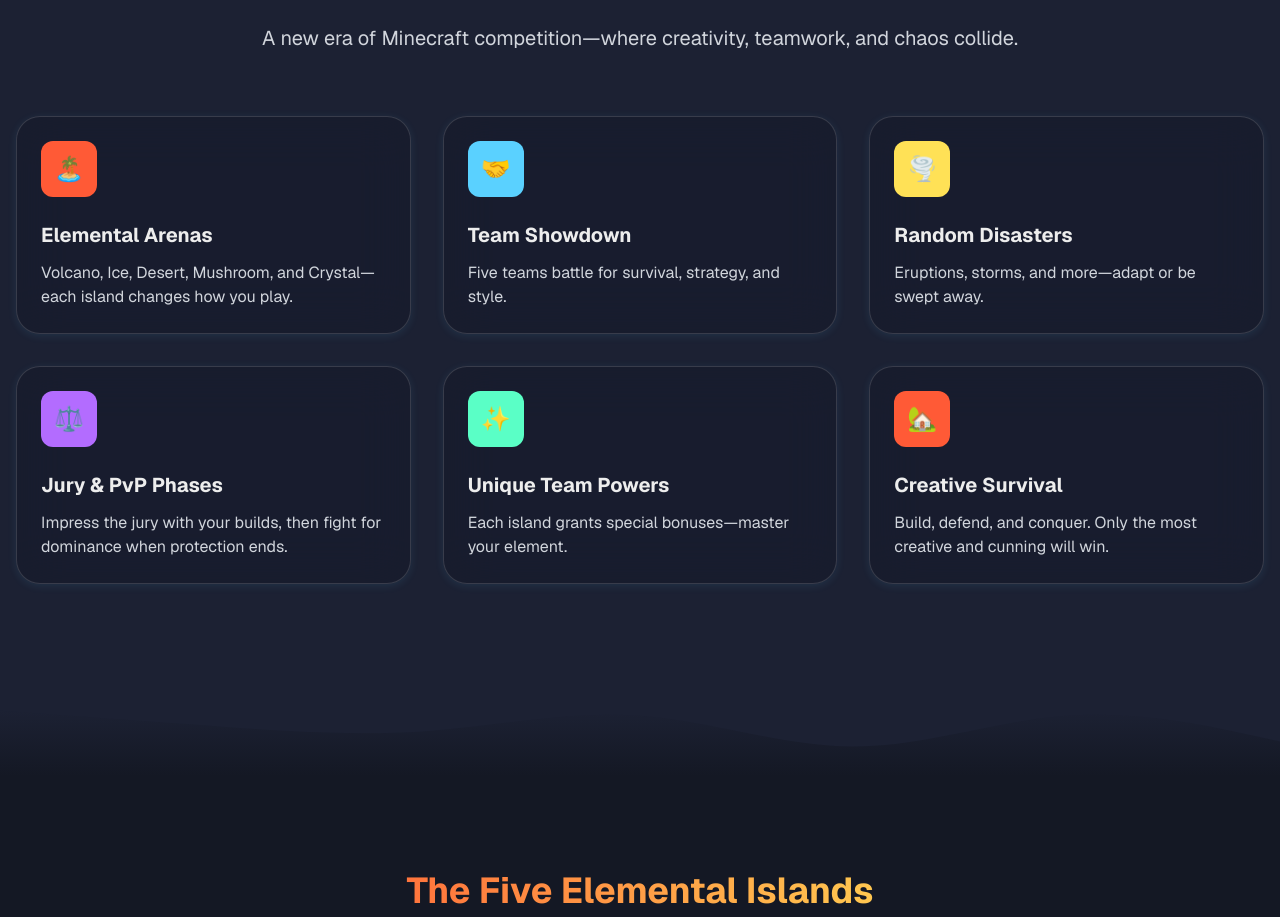
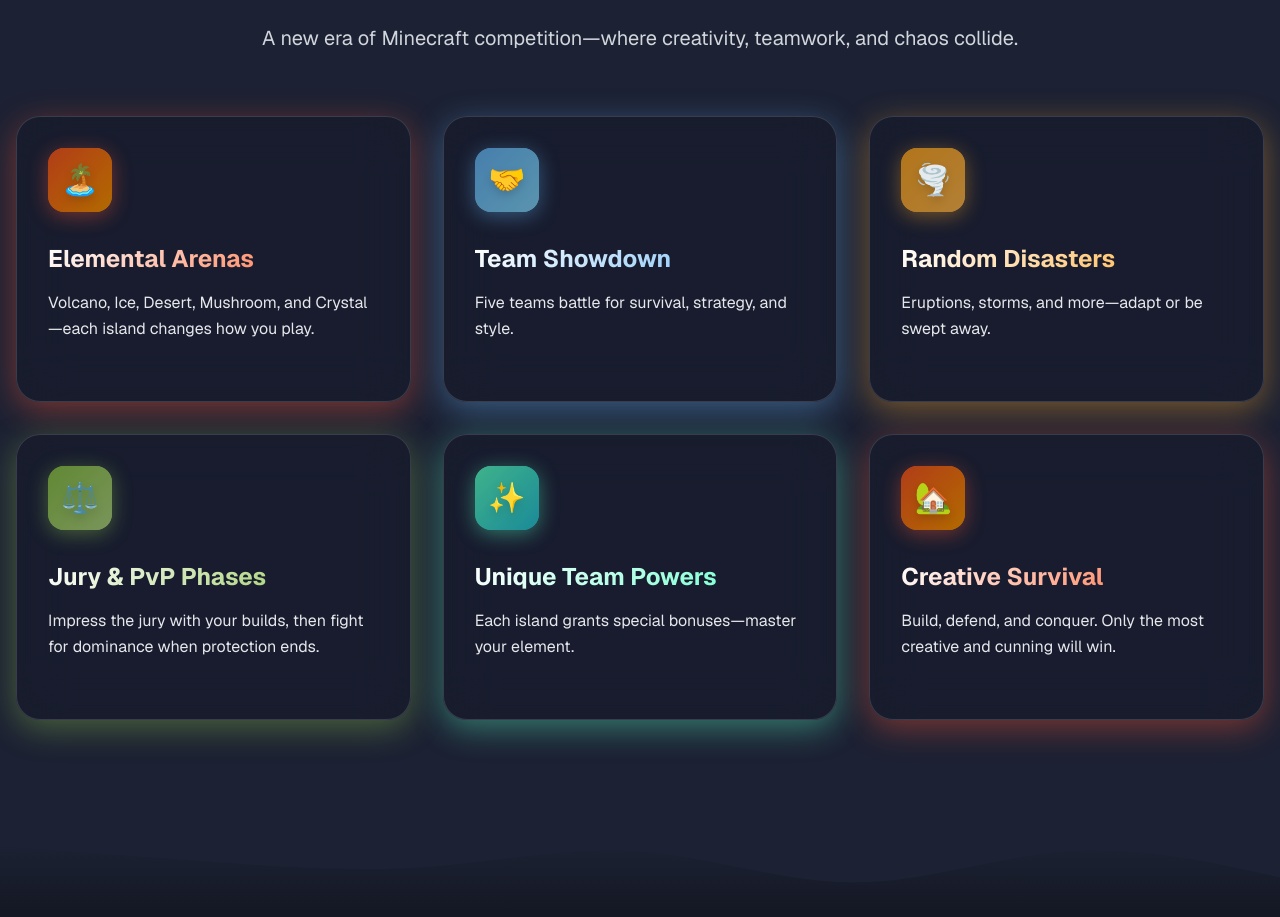
Before and after one commit to no-felix/stormbound-isles-nextjs, a Next.js app: page / in a window 1280 px wide. Shown: the part 1031-1948 px from the top of the page. Built offline with nearby package versions, Linux system fonts and the light colour scheme.

Commit message:
feat: redesign feature cards with elemental theming
- Add element-specific styling and hover effects
- Improve text readability and icon visibility
- Add Framer Motion animations and 3D transforms
- Keep consistent glass background design

```diff
--- a/src/app/globals.css
+++ b/src/app/globals.css
@@ -111,8 +111,13 @@ nav {
 
 /* Coming Soon section animations */
 @keyframes blink {
-  0%, 100% { opacity: 1; }
-  50% { opacity: 0; }
+  0%,
+  100% {
+    opacity: 1;
+  }
+  50% {
+    opacity: 0;
+  }
 }
 
 /* Enhanced cursor animation */
@@ -122,33 +127,73 @@ nav {
 }
 
 @keyframes pulse-slow {
-  0%, 100% { opacity: 0.2; }
-  50% { opacity: 0.5; }
+  0%,
+  100% {
+    opacity: 0.2;
+  }
+  50% {
+    opacity: 0.5;
+  }
 }
 
 @keyframes pulse-1 {
-  0%, 100% { opacity: 0.6; transform: scale(1); }
-  50% { opacity: 0.9; transform: scale(1.05); }
+  0%,
+  100% {
+    opacity: 0.6;
+    transform: scale(1);
+  }
+  50% {
+    opacity: 0.9;
+    transform: scale(1.05);
+  }
 }
 
 @keyframes pulse-2 {
-  0%, 100% { opacity: 0.6; transform: scale(1); }
-  50% { opacity: 0.9; transform: scale(1.05); }
+  0%,
+  100% {
+    opacity: 0.6;
+    transform: scale(1);
+  }
+  50% {
+    opacity: 0.9;
+    transform: scale(1.05);
+  }
 }
 
 @keyframes pulse-3 {
-  0%, 100% { opacity: 0.6; transform: scale(1); }
-  50% { opacity: 0.9; transform: scale(1.05); }
+  0%,
+  100% {
+    opacity: 0.6;
+    transform: scale(1);
+  }
+  50% {
+    opacity: 0.9;
+    transform: scale(1.05);
+  }
 }
 
 @keyframes pulse-4 {
-  0%, 100% { opacity: 0.6; transform: scale(1); }
-  50% { opacity: 0.9; transform: scale(1.05); }
+  0%,
+  100% {
+    opacity: 0.6;
+    transform: scale(1);
+  }
+  50% {
+    opacity: 0.9;
+    transform: scale(1.05);
+  }
 }
 
 @keyframes pulse-5 {
-  0%, 100% { opacity: 0.6; transform: scale(1); }
-  50% { opacity: 0.9; transform: scale(1.05); }
+  0%,
+  100% {
+    opacity: 0.6;
+    transform: scale(1);
+  }
+  50% {
+    opacity: 0.9;
+    transform: scale(1.05);
+  }
 }
 
 /* Utility animations for the Coming Soon section */
@@ -183,3 +228,47 @@ nav {
     --foreground: #ededed;
   }
 }
+
+/* Feature cards animations */
+@keyframes shimmer {
+  0% {
+    transform: translateX(-100%);
+  }
+  100% {
+    transform: translateX(100%);
+  }
+}
+
+@keyframes float {
+  0%,
+  100% {
+    transform: translateY(0px) rotate(0deg);
+  }
+  50% {
+    transform: translateY(-10px) rotate(180deg);
+  }
+}
+
+.perspective-1000 {
+  perspective: 1000px;
+}
+
+.fire-card:hover {
+  filter: brightness(1.1);
+}
+
+.ice-card:hover {
+  filter: brightness(1.1) hue-rotate(10deg);
+}
+
+.desert-card:hover {
+  filter: brightness(1.1) sepia(0.1);
+}
+
+.mushroom-card:hover {
+  filter: brightness(1.1) saturate(1.2);
+}
+
+.crystal-card:hover {
+  filter: brightness(1.1) contrast(1.1);
+}
--- a/src/components/sections/Features.tsx
+++ b/src/components/sections/Features.tsx
@@ -1,36 +1,168 @@
 "use client";
 
 import React from "react";
+import { motion } from "framer-motion";
 
 interface FeatureCardProps {
   title: string;
   description: string;
   icon: string;
-  color: string;
   delay: number;
+  elementType: "fire" | "ice" | "desert" | "mushroom" | "crystal";
 }
 
 const FeatureCard: React.FC<FeatureCardProps> = ({
   title,
   description,
   icon,
-  color,
   delay,
+  elementType,
 }) => {
+  const elementStyles = {
+    fire: {
+      cardClass: "fire-card",
+      glowColor: "rgba(255, 87, 51, 0.4)",
+      hoverGlow:
+        "0 0 30px rgba(255, 87, 51, 0.6), 0 0 60px rgba(255, 87, 51, 0.3)",
+      iconBg: "linear-gradient(135deg, #ff5722, #ff9800)",
+      accent: "#ff5722",
+    },
+    ice: {
+      cardClass: "ice-card",
+      glowColor: "rgba(100, 181, 246, 0.4)",
+      hoverGlow:
+        "0 0 30px rgba(100, 181, 246, 0.6), 0 0 60px rgba(100, 181, 246, 0.3)",
+      iconBg: "linear-gradient(135deg, #64b5f6, #81d4fa)",
+      accent: "#64b5f6",
+    },
+    desert: {
+      cardClass: "desert-card",
+      glowColor: "rgba(255, 167, 38, 0.4)",
+      hoverGlow:
+        "0 0 30px rgba(255, 167, 38, 0.6), 0 0 60px rgba(255, 167, 38, 0.3)",
+      iconBg: "linear-gradient(135deg, #ffa726, #ffb74d)",
+      accent: "#ffa726",
+    },
+    mushroom: {
+      cardClass: "mushroom-card",
+      glowColor: "rgba(139, 195, 74, 0.4)",
+      hoverGlow:
+        "0 0 30px rgba(139, 195, 74, 0.6), 0 0 60px rgba(139, 195, 74, 0.3)",
+      iconBg: "linear-gradient(135deg, #8bc34a, #aed581)",
+      accent: "#8bc34a",
+    },
+    crystal: {
+      cardClass: "crystal-card",
+      glowColor: "rgba(90, 255, 198, 0.4)",
+      hoverGlow:
+        "0 0 30px rgba(90, 255, 198, 0.6), 0 0 60px rgba(90, 255, 198, 0.3)",
+      iconBg: "linear-gradient(135deg, #5affc6, #26c6da)",
+      accent: "#5affc6",
+    },
+  };
+
+  const style = elementStyles[elementType];
+
   return (
-    <div
-      className="p-6 rounded-2xl glass hover:border-white/30 transition-all group"
-      style={{ transitionDelay: `${delay * 150}ms` }}
+    <motion.div
+      initial={{ opacity: 0, y: 30 }}
+      whileInView={{ opacity: 1, y: 0 }}
+      whileHover={{
+        y: -6,
+        scale: 1.01,
+        transition: { duration: 0.3, ease: "easeOut" },
+      }}
+      transition={{ duration: 0.6, delay: delay * 0.1, ease: "easeOut" }}
+      className={`relative group cursor-pointer ${style.cardClass}`}
     >
+      {" "}
+      {/* Background with glassmorphism */}
       <div
-        className={`w-14 h-14 flex items-center justify-center rounded-xl mb-6 bg-opacity-20 transition-transform group-hover:scale-110`}
-        style={{ backgroundColor: color }}
-      >
-        <span className="text-2xl">{icon}</span>
+        className="absolute inset-0 rounded-3xl glass transition-all duration-500 group-hover:border-white/30"
+        style={{
+          boxShadow: `0 8px 32px ${style.glowColor}`,
+        }}
+      />
+      {/* Hover glow effect */}
+      <div
+        className="absolute inset-0 rounded-3xl opacity-0 group-hover:opacity-100 transition-opacity duration-500"
+        style={{
+          boxShadow: style.hoverGlow,
+          background: `radial-gradient(circle at center, ${style.glowColor} 0%, transparent 70%)`,
+        }}
+      />
+      {/* Card content */}
+      <div className="relative z-10 p-8 h-full flex flex-col">
+        {/* Icon with elemental styling */}
+        <div className="relative mb-6">
+          <div
+            className="w-16 h-16 flex items-center justify-center rounded-2xl mb-2 relative overflow-hidden group-hover:scale-105 transition-transform duration-300"
+            style={{
+              background: style.iconBg,
+              boxShadow: `0 4px 20px ${style.glowColor}`,
+            }}
+          >
+            {/* Dark overlay for better emoji visibility */}
+            <div className="absolute inset-0 bg-black/30 rounded-2xl" />
+
+            {/* Shimmer effect - reduced opacity */}
+            <div
+              className="absolute inset-0 opacity-0 group-hover:opacity-100 transition-opacity duration-500"
+              style={{
+                background: `linear-gradient(45deg, transparent 30%, rgba(255,255,255,0.15) 50%, transparent 70%)`,
+                animation: "shimmer 2s infinite",
+              }}
+            />
+            <span className="text-3xl relative z-10 drop-shadow-lg">
+              {icon}
+            </span>
+          </div>
+
+          {/* Floating particles effect */}
+          <div
+            className="absolute -top-2 -right-2 w-3 h-3 rounded-full opacity-0 group-hover:opacity-100 transition-all duration-500"
+            style={{
+              backgroundColor: style.accent,
+              animation: "float 3s ease-in-out infinite",
+              animationDelay: "0s",
+            }}
+          />
+          <div
+            className="absolute -bottom-1 -left-1 w-2 h-2 rounded-full opacity-0 group-hover:opacity-100 transition-all duration-500"
+            style={{
+              backgroundColor: style.accent,
+              animation: "float 3s ease-in-out infinite reverse",
+              animationDelay: "1s",
+            }}
+          />
+        </div>
+
+        {/* Title - no scaling to avoid blur */}
+        <h3
+          className="text-2xl font-bold mb-4 leading-tight transition-all duration-300"
+          style={{
+            background: `linear-gradient(135deg, white 0%, ${style.accent} 100%)`,
+            WebkitBackgroundClip: "text",
+            WebkitTextFillColor: "transparent",
+            backgroundClip: "text",
+            textShadow: "none", // Remove text shadow to avoid blur
+          }}
+        >
+          {title}
+        </h3>
+
+        {/* Description - improved readability */}
+        <p className="text-gray-200 leading-relaxed flex-grow group-hover:text-white transition-colors duration-300">
+          {description}
+        </p>
+
+        {/* Bottom accent line */}
+        <div
+          className="mt-6 h-1 rounded-full origin-left scale-x-0 group-hover:scale-x-100 transition-transform duration-500"
+          style={{ backgroundColor: style.accent }}
+        />
       </div>
-      <h3 className="text-xl font-bold mb-3">{title}</h3>
-      <p className="text-gray-300">{description}</p>
-    </div>
+    </motion.div>
   );
 };
 
@@ -38,10 +170,12 @@ const Features: React.FC = () => {
   const features = [
     {
       title: "Elemental Arenas",
-      description: "Volcano, Ice, Desert, Mushroom, and Crystal—each island changes how you play.",
+      description:
+        "Volcano, Ice, Desert, Mushroom, and Crystal—each island changes how you play.",
       icon: "🏝️",
       color: "var(--isle-fire)",
       delay: 0,
+      elementType: "fire" as const,
     },
     {
       title: "Team Showdown",
@@ -49,6 +183,7 @@ const Features: React.FC = () => {
       icon: "🤝",
       color: "var(--isle-ice)",
       delay: 1,
+      elementType: "ice" as const,
     },
     {
       title: "Random Disasters",
@@ -56,13 +191,16 @@ const Features: React.FC = () => {
       icon: "🌪️",
       color: "var(--isle-desert)",
       delay: 2,
+      elementType: "desert" as const,
     },
     {
       title: "Jury & PvP Phases",
-      description: "Impress the jury with your builds, then fight for dominance when protection ends.",
+      description:
+        "Impress the jury with your builds, then fight for dominance when protection ends.",
       icon: "⚖️",
       color: "var(--isle-mushroom)",
       delay: 3,
+      elementType: "mushroom" as const,
     },
     {
       title: "Unique Team Powers",
@@ -70,34 +208,41 @@ const Features: React.FC = () => {
       icon: "✨",
       color: "var(--isle-crystal)",
       delay: 4,
+      elementType: "crystal" as const,
     },
     {
       title: "Creative Survival",
-      description: "Build, defend, and conquer. Only the most creative and cunning will win.",
+      description:
+        "Build, defend, and conquer. Only the most creative and cunning will win.",
       icon: "🏡",
       color: "var(--isle-fire)",
       delay: 5,
+      elementType: "fire" as const,
     },
   ];
 
   return (
     <div className="container mx-auto px-4 py-24">
       <div className="text-center max-w-3xl mx-auto mb-16">
-        <h2 className="text-4xl font-bold mb-6 gradient-text">What Makes Stormbound Isles Unique?</h2>
+        <h2 className="text-4xl font-bold mb-6 gradient-text">
+          What Makes Stormbound Isles Unique?
+        </h2>
         <p className="text-xl text-gray-300">
-          A new era of Minecraft competition—where creativity, teamwork, and chaos collide.
+          A new era of Minecraft competition—where creativity, teamwork, and
+          chaos collide.
         </p>
       </div>
 
       <div className="grid grid-cols-1 md:grid-cols-2 lg:grid-cols-3 gap-8">
+        {" "}
         {features.map((feature) => (
           <FeatureCard
             key={feature.title}
             title={feature.title}
             description={feature.description}
             icon={feature.icon}
-            color={feature.color}
             delay={feature.delay}
+            elementType={feature.elementType}
           />
         ))}
       </div>
```
